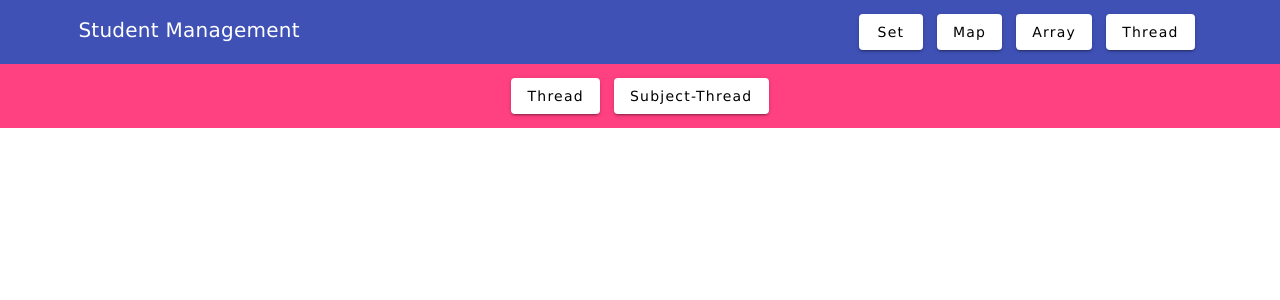
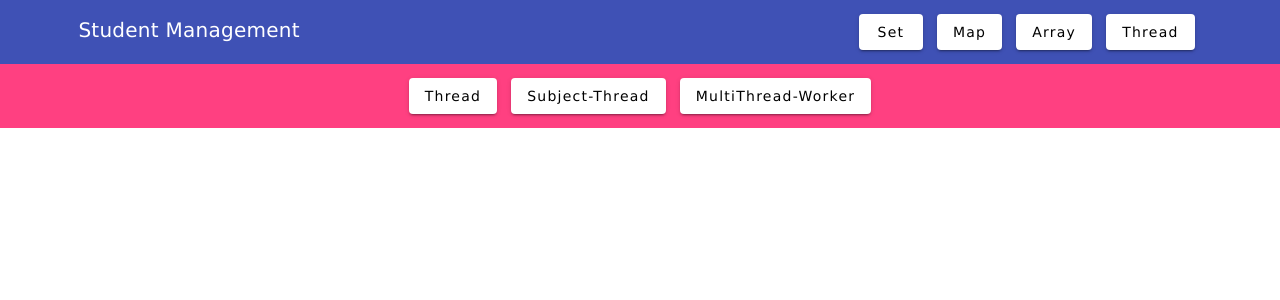
Before and after one commit to Haresh-thumar/data_structure_project, an Angular app: page /thread in a window 1280 px wide. Shown: the top 300 px of the page. Built offline with nearby package versions, Linux system fonts and the light colour scheme.

Commit message:
thread add in component

```diff
--- a/src/app/thread/thread-routing.module.ts
+++ b/src/app/thread/thread-routing.module.ts
@@ -2,12 +2,12 @@ import { NgModule } from '@angular/core';
 import { RouterModule, Routes } from '@angular/router';
 import { SubjectThreadComponent } from './subject-thread/subject-thread.component';
 import { WebWorkersComponent } from './web-workers/web-workers.component';
-import { BlockingUiComponent } from './blocking-ui/blocking-ui.component';
+import { MultiThreadWorkerComponent } from './multi-thread-worker/multi-thread-worker.component';
 
 const routes: Routes = [
   {path: 'web-worker', component: WebWorkersComponent},
   {path: 'subject-thread', component: SubjectThreadComponent},
-  {path: 'blocking-ui', component: BlockingUiComponent},
+  {path: 'multiThreadWorker', component: MultiThreadWorkerComponent},
 ];
 
 @NgModule({
--- a/src/app/thread/thread.component.html
+++ b/src/app/thread/thread.component.html
@@ -7,6 +7,9 @@
             <button mat-raised-button routerLink="subject-thread" routerLinkActive="active">
                 Subject-Thread
             </button>
+            <button mat-raised-button routerLink="multiThreadWorker" routerLinkActive="active">
+                MultiThread-Worker
+            </button>
         </div>
     </div>
 </mat-toolbar>
--- a/src/app/thread/thread.module.ts
+++ b/src/app/thread/thread.module.ts
@@ -3,12 +3,10 @@ import { CommonModule } from '@angular/common';
 
 import { ThreadRoutingModule } from './thread-routing.module';
 import { FormsModule, ReactiveFormsModule } from '@angular/forms';
-import { BlockingUiComponent } from './blocking-ui/blocking-ui.component';
 
 
 @NgModule({
   declarations: [
-    BlockingUiComponent
   ],
   imports: [
     CommonModule,
```
